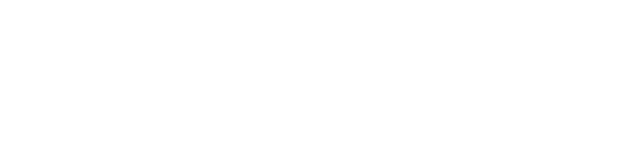
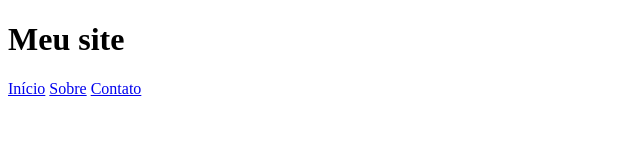
Before and after one commit to manunu-costa/projeto_git_html, a plain HTML site: page index.html in a window 1280 px wide. Shown: the whole page, without its empty margins (0-640 px from the left). Drawn offline with Linux system fonts and the light colour scheme.

Commit message:
Criação do cabeçalho inicial

```diff
--- a/index.html
+++ b/index.html
@@ -6,6 +6,12 @@
     <title>Página de inícial</title>
 </head>
 <body>
+    <header>
+        <h1>Meu site</h1>
+        <a href="#"> Início</a>
+        <a href="#"> Sobre</a>
+        <a href="#"> Contato</a>
+    </header>
 
 </body>
 </html>
```
